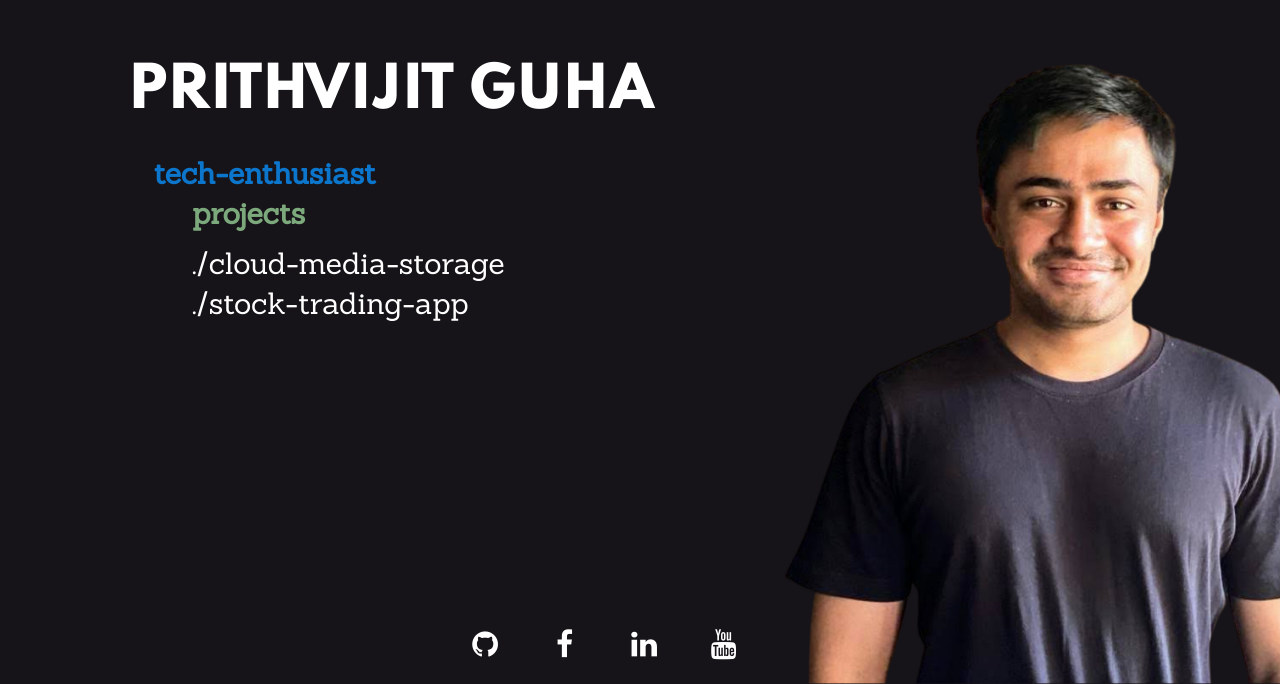
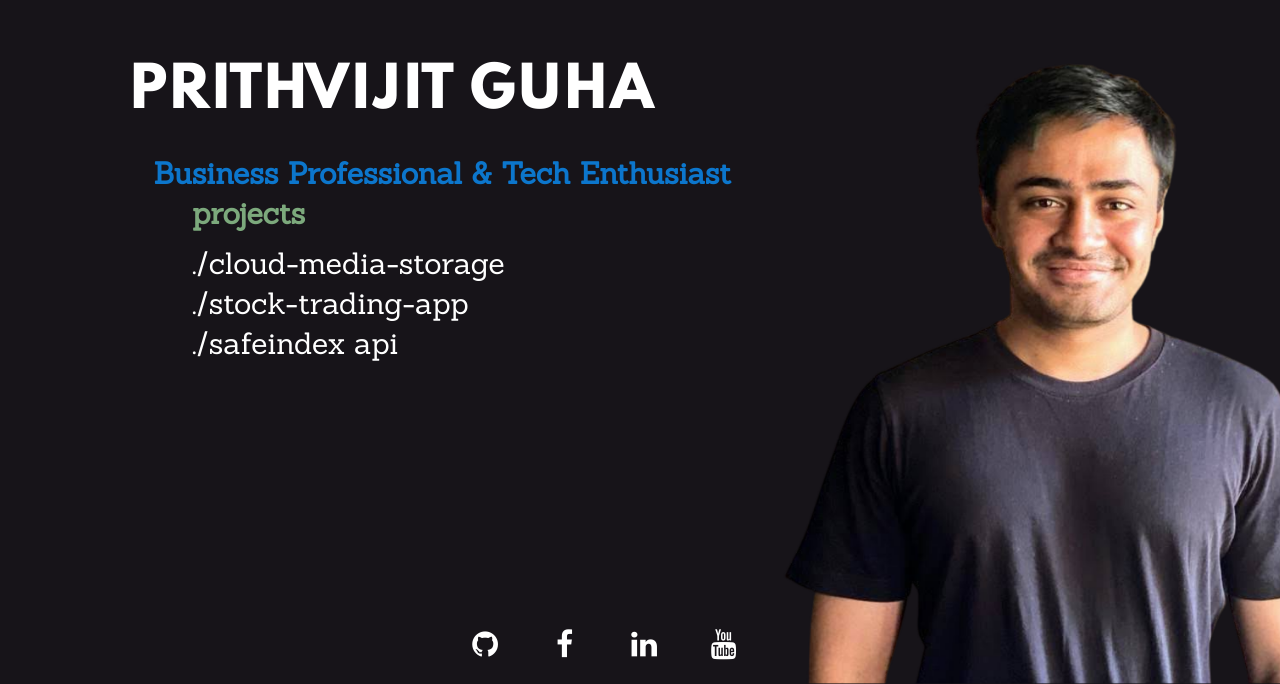
Before and after one commit to pj12342013/prithvijit-guha.github.io, a plain HTML site: page index.html in a window 1280 px wide. Shown: the part 116-800 px from the top of the page. Drawn offline with Linux system fonts and the light colour scheme.

Commit message:
animation fade in

```diff
--- a/index.html
+++ b/index.html
@@ -8,6 +8,7 @@
         <!---Icon stylesheet references-->
         <link rel="stylesheet" href="https://cdnjs.cloudflare.com/ajax/libs/font-awesome/4.7.0/css/font-awesome.min.css">
         <link href="styles.css" rel="stylesheet">
+
 
         <!---font sanchez-->
         <link href='https://fonts.googleapis.com/css?family=Sanchez' rel='stylesheet'>
@@ -36,12 +37,13 @@
         <a href="https://www.youtube.com/channel/UCTAGOAw5q_HEQI40HkcW9PQ"class="fa fa-youtube" target="_blank"></a>
     </div>
 
-    <div class="name">
+<div id="alltext">
+<div class="name">
         <p>PRITHVIJIT GUHA</p>
     </div>
 
     <div class="title">
-        <p>tech-enthusiast</p>
+        <p>Business Professional & Tech Enthusiast</p>
     </div>
 
     <div class="projects">
@@ -49,7 +51,11 @@
     </div>
     <div>
         <a class="text" href="https://drop-n-pic.herokuapp.com" target="_blank">./cloud-media-storage</a><br>
-        <a class="text2" href="https://cs50-finance-pj.herokuapp.com" target="_blank">./stock-trading-app</a>
+        <a class="text2" href="https://cs50-finance-pj.herokuapp.com" target="_blank">./stock-trading-app</a><br>
+        <a class="text3" href="http://safeindex.herokuapp.com" target="_blank">./safeindex api</a>
     </div>
+</div>
+
+
     </body>
 </html>
--- a/styles.css
+++ b/styles.css
@@ -75,6 +75,16 @@
    }
 
 
+  .text3 {
+    font-family: 'Sanchez';
+    position: absolute;
+    top: 55%;
+    left: 15%;
+    font-size: 30px;
+    text-decoration: None;
+   }
+
+
   .name {
     font-family: 'Spartan', sans-serif;
     color: rgb(255, 255, 255);
@@ -111,7 +121,7 @@
     color: white;
   }
 
-  a: hover{
+  a:hover{
     cursor: pointer;
   }
 
@@ -367,3 +377,18 @@
       background-image: url("profile.png");
           }
 }
+
+
+#alltext {
+  opacity: 0;
+  animation-name: fadein;
+  animation-duration: 3s;
+  animation-fill-mode:forwards;
+
+}
+
+@keyframes fadein
+{
+  0%{opacity: 0}
+  100%{opacity:1}
+}
```
